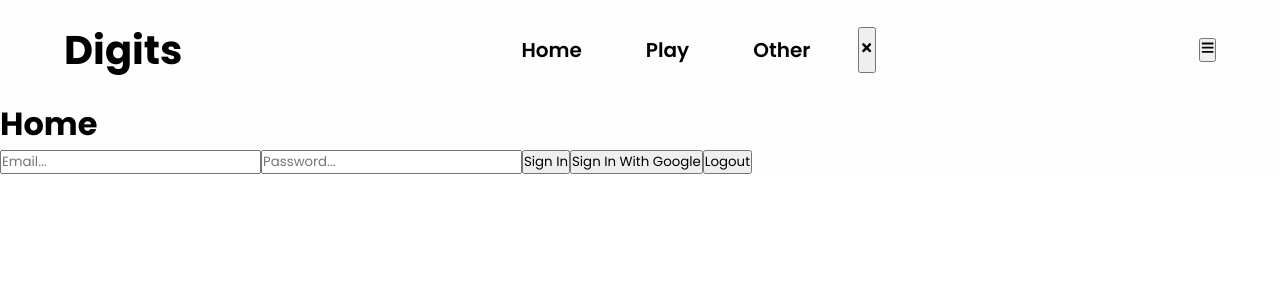
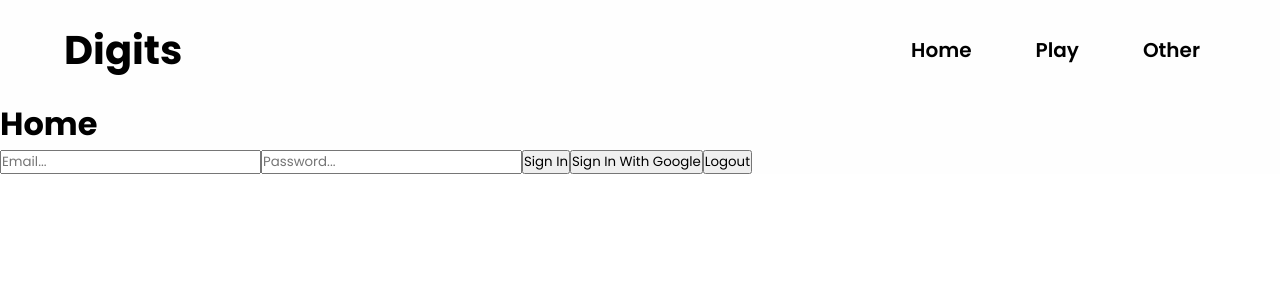
Before and after one commit to AbelBatalla/Digits, a React (Create React App) app: page / in a window 1280 px wide. Shown: the top 300 px of the page. Built offline with nearby package versions, Linux system fonts and the light colour scheme.

Commit message:
second css refactor

```diff
--- a/src/Components/Navbar.jsx
+++ b/src/Components/Navbar.jsx
@@ -6,18 +6,21 @@ function Navbar() {
     const [menuOpen, setMenuOpen] = useState(false);
 
     return (
-        <header>
-            <h1>Digits</h1>
-            <nav className={menuOpen ? "open" : ""}>
-                <NavLink to="/" onClick={() => setMenuOpen(false)}>Home</NavLink>
-                <NavLink to="/digits" onClick={() => setMenuOpen(false)}>Play</NavLink>
-                <NavLink to="/other" onClick={() => setMenuOpen(false)}>Other</NavLink>
-                <button className="nav-btn nav-close-btn"
+        <header className={styles.header}>
+            <h1 className={styles.h1}>Digits</h1>
+            <nav className= {[
+                styles.nav,
+                menuOpen ? styles.open : '',
+            ].join(' ')}>
+                <NavLink className={styles.a} to="/" onClick={() => setMenuOpen(false)}>Home</NavLink>
+                <NavLink className={styles.a} to="/digits" onClick={() => setMenuOpen(false)}>Play</NavLink>
+                <NavLink className={styles.a} to="/other" onClick={() => setMenuOpen(false)}>Other</NavLink>
+                <button className={[styles.navBtn, styles.navCloseBtn].join(' ')}
                         onClick={() => setMenuOpen(!menuOpen)}>
                     <FaTimes />
                 </button>
             </nav>
-            <button className="nav-btn"
+            <button className={styles.navBtn}
                     onClick={() => setMenuOpen(!menuOpen)}>
                 <FaBars />
             </button>
--- a/src/Components/Navbar.module.css
+++ b/src/Components/Navbar.module.css
@@ -1,4 +1,4 @@
-header {
+.header {
     display: flex;
     justify-content: space-between;
     align-items: center;
@@ -6,18 +6,18 @@ header {
     padding: 0 5%;
 }
 
-header h1 {
+.h1 {
     font-size: 40px;
     color: Black;
 }
 
-header nav {
+.nav {
     display: flex;
     gap: 2rem;
     position: sticky;
     top: 0;
 }
-header nav a {
+.nav .a {
     text-decoration: none;
     font-size: 20px;
     font-weight: 600;
@@ -26,20 +26,20 @@ header nav a {
     transition: 0.4s;
     color: Black;
 }
-header nav a.active {
+.nav .a.active {
     background: #2fa6a6;
     color: white;
 }
-header nav a:hover {
+.nav .a:hover {
     background: #2fa6a6;
     color: white;
 }
-header nav:hover > a:not(:hover) {
+.nav:hover > .a:not(:hover) {
     background: none;
     color: black;
 }
 
-header .nav-btn {
+.navBtn {
     padding: 5px;
     cursor: pointer;
     background: transparent;
@@ -51,16 +51,16 @@ header .nav-btn {
 }
 
 @media (max-width: 720px) {
-    header .open {
+    .open {
         transform: translateY(100vh);
         transition: 0.3s;
     }
 
-    header .nav-btn {
+    .navBtn {
         display: flex;
     }
 
-    header nav {
+    .nav {
         top: -100vh;
         position: fixed;
         left: 0;
@@ -72,16 +72,17 @@ header .nav-btn {
         justify-content: center;
         gap: 1.5rem;
         background-color: #2fa6a6;
+        z-index: 10;
     }
 
-    nav .nav-close-btn {
+    .nav .navCloseBtn {
         position: absolute;
         top: 2rem;
         right: 2rem;
 
     }
 
-    nav a {
+    .nav .a {
         font-size: 1.5rem;
     }
 }
```
